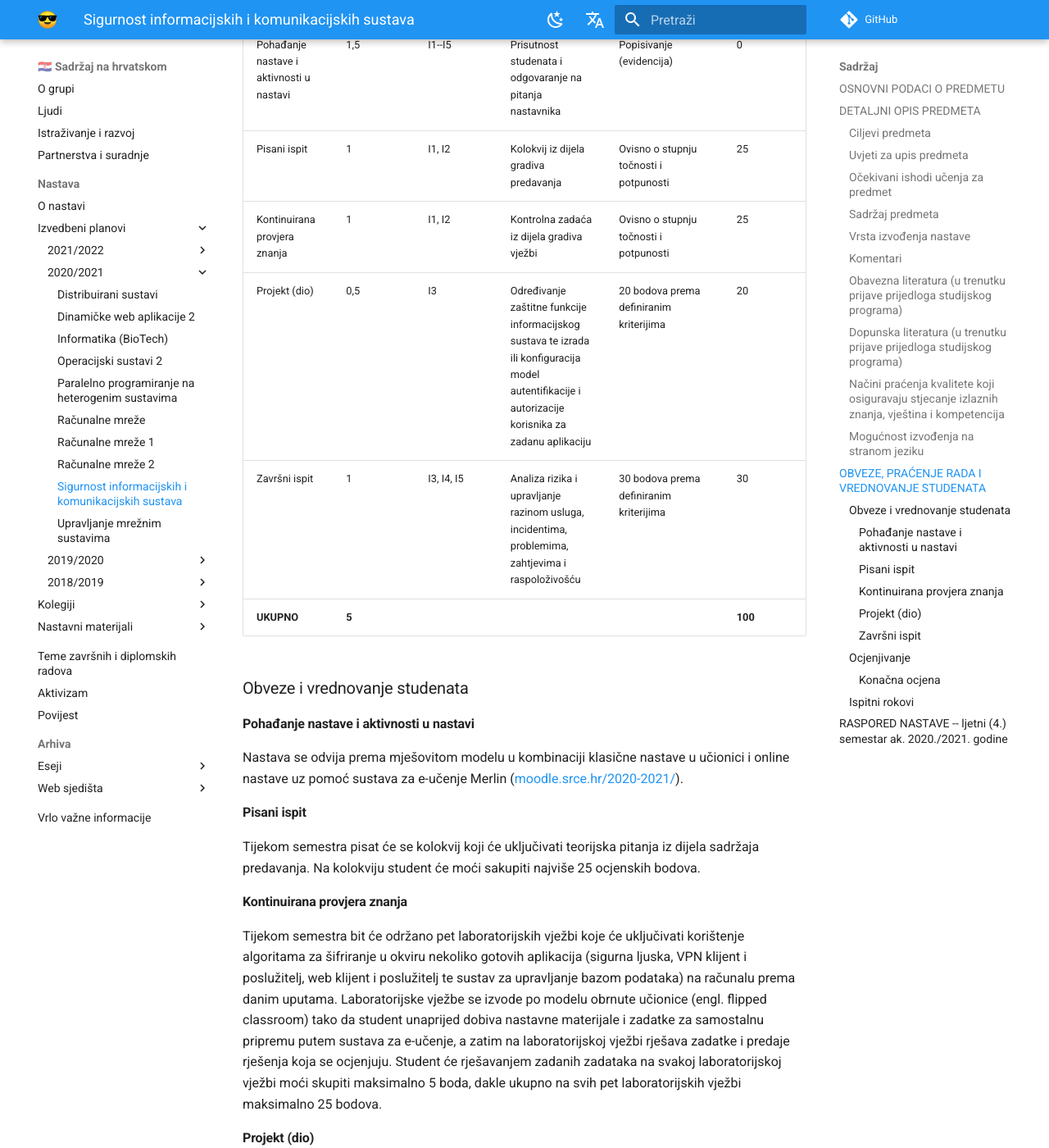
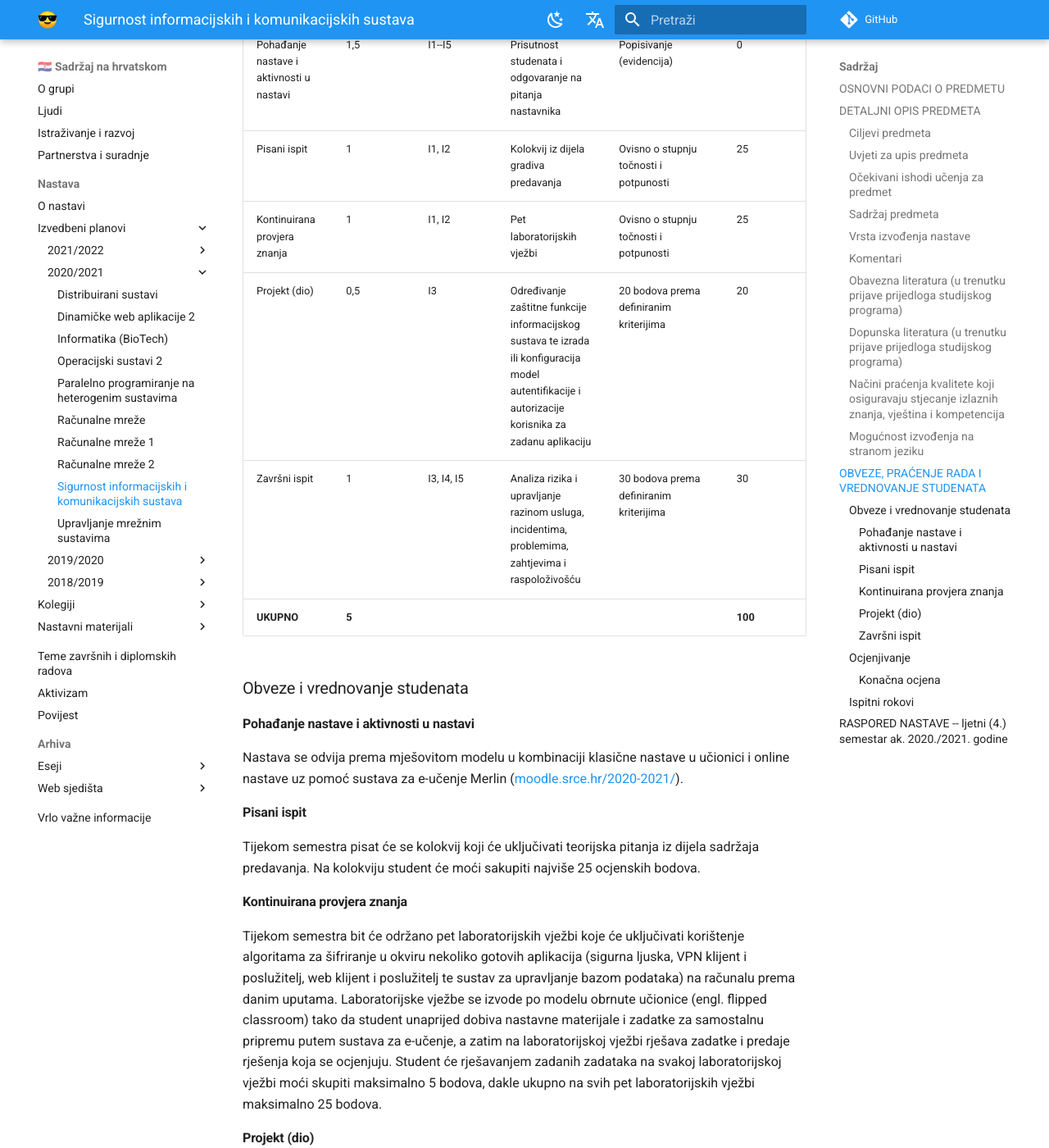
Before and after one commit to gaseri/website, an MkDocs documentation site: the page built from docs/hr/nastava/izvedbeni/2020-2021/SIKS.md, in a window 1280 px wide and 1400 px high, scrolled down 3311 px. Shown: the whole window at 82% size. Built offline with MkDocs 1.6.1 and Material for MkDocs 9.7.7, drawn with Linux system fonts in a browser that asks for light colours; comment, search, counter and statistics services are not loaded.

```diff
--- a/docs/hr/nastava/izvedbeni/2020-2021/SIKS.md
+++ b/docs/hr/nastava/izvedbeni/2020-2021/SIKS.md
@@ -98,7 +98,7 @@
 | ---------------- | ---- | ------------- | -------------------- | --------------------- | ----------- |
 | Pohađanje nastave i aktivnosti u nastavi | 1,5 | I1--I5 | Prisutnost studenata i odgovaranje na pitanja nastavnika | Popisivanje (evidencija) | 0 |
 | Pisani ispit | 1 | I1, I2 | Kolokvij iz dijela gradiva predavanja | Ovisno o stupnju točnosti i potpunosti | 25 |
-| Kontinuirana provjera znanja | 1 | I1, I2 | Kontrolna zadaća iz dijela gradiva vježbi | Ovisno o stupnju točnosti i potpunosti | 25 |
+| Kontinuirana provjera znanja | 1 | I1, I2 | Pet laboratorijskih vježbi | Ovisno o stupnju točnosti i potpunosti | 25 |
 | Projekt (dio) | 0,5 | I3 | Određivanje zaštitne funkcije informacijskog sustava te izrada ili konfiguracija model autentifikacije i autorizacije korisnika za zadanu aplikaciju | 20 bodova prema definiranim kriterijima | 20 |
 | Završni ispit | 1 | I3, I4, I5 | Analiza rizika i upravljanje razinom usluga, incidentima, problemima, zahtjevima i raspoloživošću | 30 bodova prema definiranim kriterijima | 30 |
 | **UKUPNO** | **5** |  |  |  | **100** |
@@ -115,7 +115,7 @@
 
 #### Kontinuirana provjera znanja
 
-Tijekom semestra bit će održano pet laboratorijskih vježbi koje će uključivati korištenje algoritama za šifriranje u okviru nekoliko gotovih aplikacija (sigurna ljuska, VPN klijent i poslužitelj, web klijent i poslužitelj te sustav za upravljanje bazom podataka) na računalu prema danim uputama. Laboratorijske vježbe se izvode po modelu obrnute učionice (engl. flipped classroom) tako da student unaprijed dobiva nastavne materijale i zadatke za samostalnu pripremu putem sustava za e-učenje, a zatim na laboratorijskoj vježbi rješava zadatke i predaje rješenja koja se ocjenjuju. Student će rješavanjem zadanih zadataka na svakoj laboratorijskoj vježbi moći skupiti maksimalno 5 boda, dakle ukupno na svih pet laboratorijskih vježbi maksimalno 25 bodova.
+Tijekom semestra bit će održano pet laboratorijskih vježbi koje će uključivati korištenje algoritama za šifriranje u okviru nekoliko gotovih aplikacija (sigurna ljuska, VPN klijent i poslužitelj, web klijent i poslužitelj te sustav za upravljanje bazom podataka) na računalu prema danim uputama. Laboratorijske vježbe se izvode po modelu obrnute učionice (engl. flipped classroom) tako da student unaprijed dobiva nastavne materijale i zadatke za samostalnu pripremu putem sustava za e-učenje, a zatim na laboratorijskoj vježbi rješava zadatke i predaje rješenja koja se ocjenjuju. Student će rješavanjem zadanih zadataka na svakoj laboratorijskoj vježbi moći skupiti maksimalno 5 bodova, dakle ukupno na svih pet laboratorijskih vježbi maksimalno 25 bodova.
 
 #### Projekt (dio)
 
```
